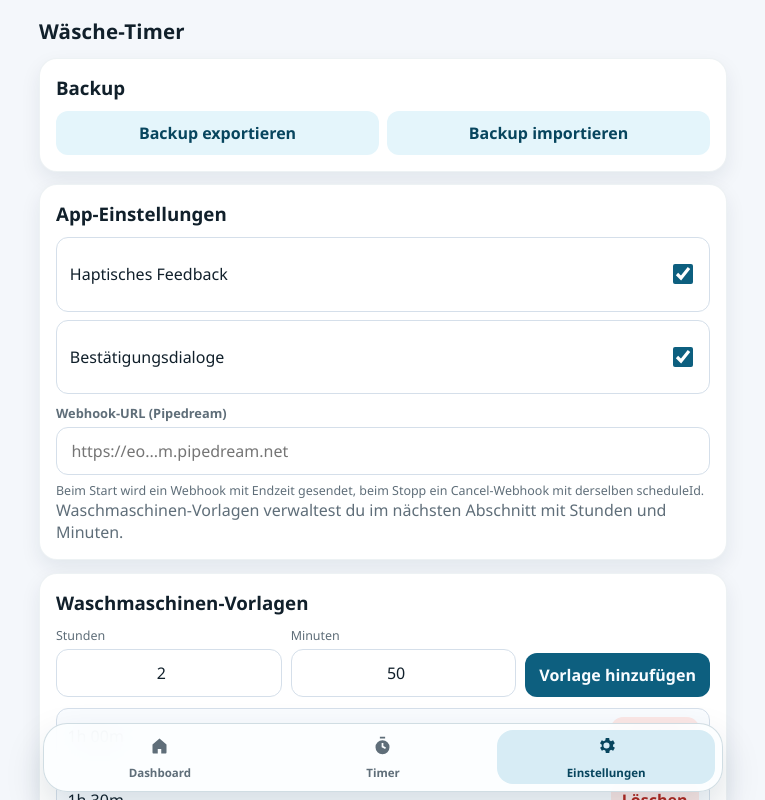
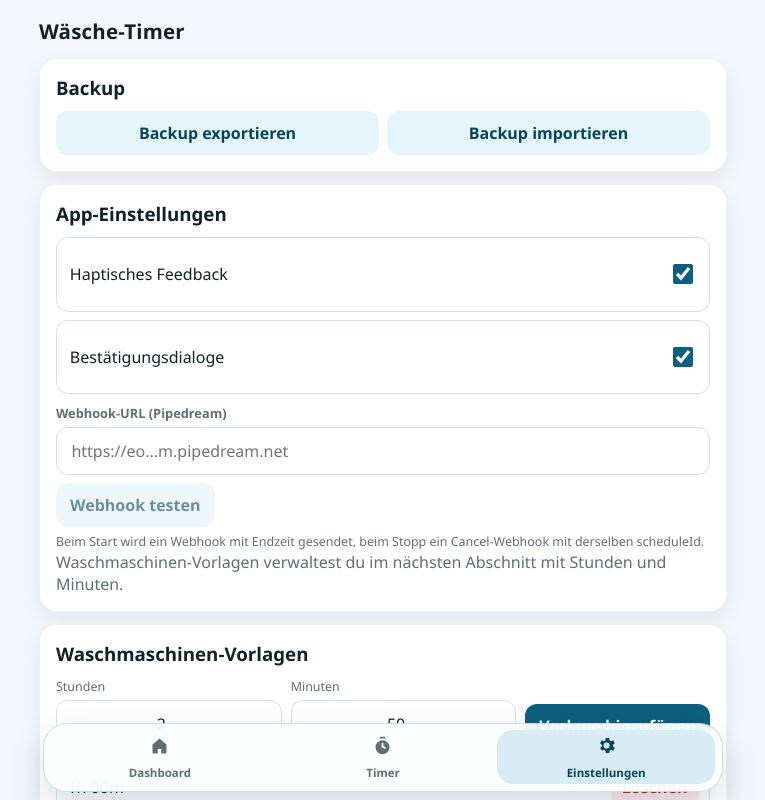
Before and after one commit to blaxcky/wasche-timer-app, a React (Vite) app: page / in a window 1280 px wide. Both pictures are taken after a click on the button "Einstellungen". Shown: the top 800 px of the page, without its empty margins (257-1022 px from the left). Built offline with nearby package versions, Linux system fonts and the light colour scheme.

Commit message:
Add telegram webhook support

```diff
--- a/src/app/App.tsx
+++ b/src/app/App.tsx
@@ -302,18 +302,57 @@ function AppContent(): JSX.Element {
     });
   };
 
-  const dispatchWashingMachineWebhook = (payload: Record<string, unknown>): void => {
+  const resolveWashingMachineWebhookUrl = (notifyOnInvalid: boolean): string | null => {
     const webhookUrl = normalizeHttpWebhookUrl(state.settings.washingMachineWebhookUrl);
     if (!webhookUrl) {
-      if (state.settings.washingMachineWebhookUrl.trim()) {
+      if (notifyOnInvalid && state.settings.washingMachineWebhookUrl.trim()) {
         window.alert("Webhook-URL ist ungültig. Bitte in den Einstellungen eine vollständige http(s)-URL eintragen.");
       }
-      return;
+      return null;
     }
 
-    void postJsonWebhook(webhookUrl, payload).catch((error) => {
+    return webhookUrl;
+  };
+
+  const sendWashingMachineWebhook = async (payload: Record<string, unknown>, notifyOnInvalid = true): Promise<boolean> => {
+    const webhookUrl = resolveWashingMachineWebhookUrl(notifyOnInvalid);
+    if (!webhookUrl) return false;
+    await postJsonWebhook(webhookUrl, payload);
+    return true;
+  };
+
+  const dispatchWashingMachineWebhook = (payload: Record<string, unknown>): void => {
+    void sendWashingMachineWebhook(payload).catch((error) => {
       console.error("Webhook konnte nicht gesendet werden.", error);
     });
+  };
+
+  const testWashingMachineWebhook = async (): Promise<void> => {
+    const nowIso = new Date().toISOString();
+
+    try {
+      const sent = await sendWashingMachineWebhook(
+        {
+          event: "washing_machine_schedule",
+          scheduleId: `washing-machine-test-${Date.now()}`,
+          createdAt: nowIso,
+          dueAt: nowIso,
+          durationMinutes: 0,
+          timerName: "Waschmaschine",
+          message: "Webhook-Test aus der App.",
+          locale: state.settings.locale,
+          timezone: Intl.DateTimeFormat().resolvedOptions().timeZone,
+          source: "manual_test_button"
+        },
+        true
+      );
+
+      if (!sent) return;
+      window.alert("Test-Webhook wurde gesendet.");
+    } catch (error) {
+      console.error("Test-Webhook konnte nicht gesendet werden.", error);
+      window.alert("Test-Webhook fehlgeschlagen. Bitte URL und Pipedream-Workflow prüfen.");
+    }
   };
 
   useEffect(() => {
@@ -924,6 +963,16 @@ function AppContent(): JSX.Element {
                 />
               </label>
 
+              <div className="quick-actions webhook-test-actions">
+                <button
+                  className="btn btn-tonal"
+                  onClick={testWashingMachineWebhook}
+                  disabled={state.settings.washingMachineWebhookUrl.trim().length === 0}
+                >
+                  Webhook testen
+                </button>
+              </div>
+
               <p className="muted webhook-hint">
                 Beim Start wird ein Webhook mit Endzeit gesendet, beim Stopp ein Cancel-Webhook mit derselben scheduleId.
               </p>
--- a/src/styles.css
+++ b/src/styles.css
@@ -885,6 +885,15 @@ button:focus-visible {
   line-height: 1.42;
 }
 
+.webhook-test-actions {
+  margin-top: 0.45rem;
+}
+
+.webhook-test-actions .btn:disabled {
+  opacity: 0.6;
+  cursor: not-allowed;
+}
+
 .bottom-nav {
   position: fixed;
   left: 50%;
```
